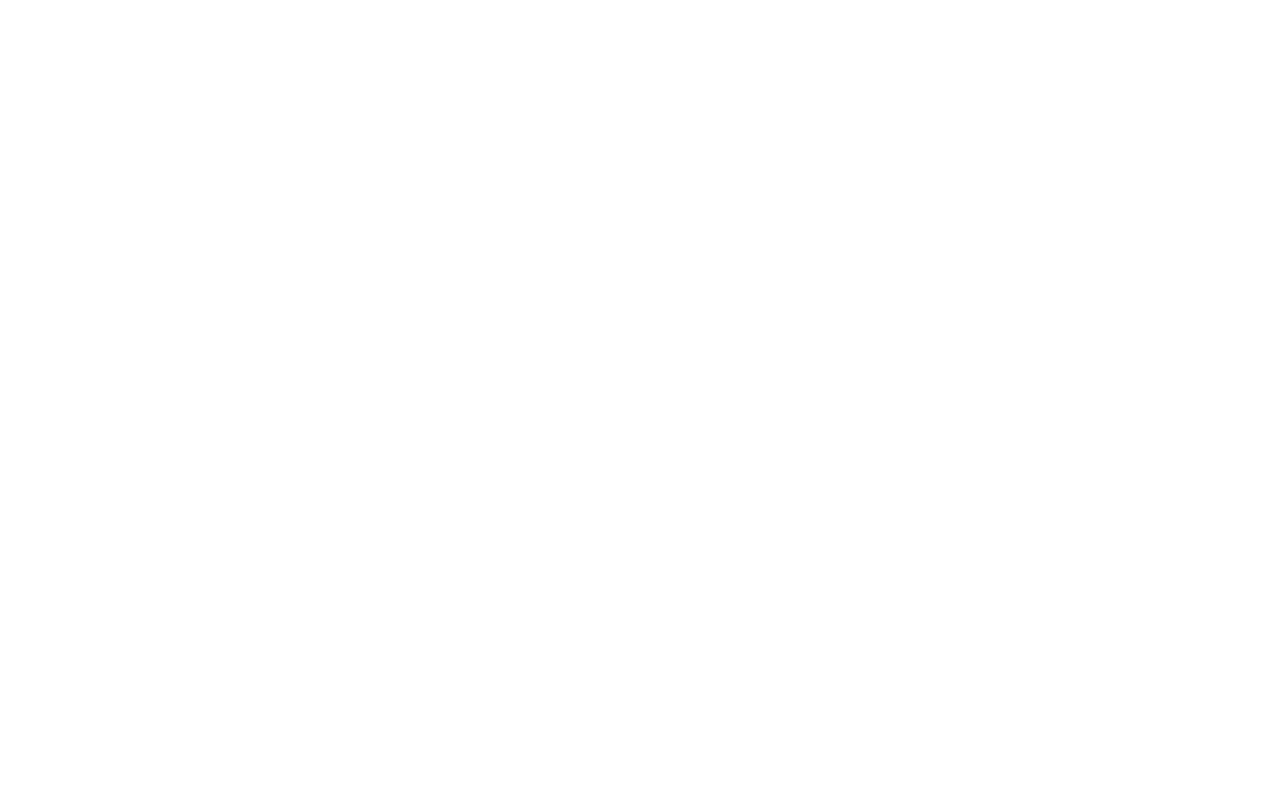
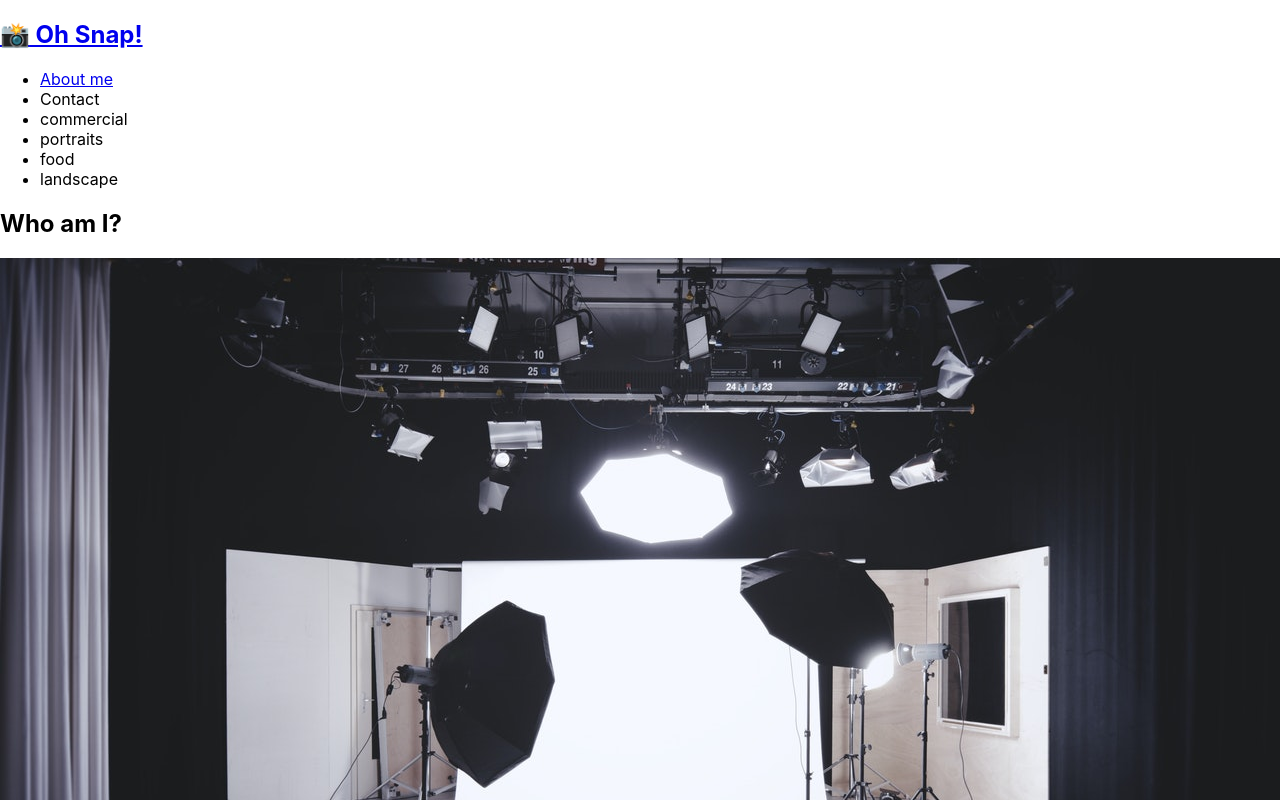
Before and after one commit to Morettilouie/photo-port, a React (Create React App) app: page / in a window 1280 px wide. Shown: the top 800 px of the page. Built offline with nearby package versions, Linux system fonts and the light colour scheme.

Commit message:
added About and Nav compontents

```diff
--- a/src/App.js
+++ b/src/App.js
@@ -1,9 +1,15 @@
+import React from 'react';
+import About from './components/About';
+import Nav from './components/Nav';
 import './App.css';
 
 function App() {
   return (
     <div>
-
+      <Nav></Nav>
+      <main>
+      <About></About>
+      </main>
     </div>
   );
 }
--- /dev/null
+++ b/src/components/About/index.js
@@ -0,0 +1,13 @@
+import React from 'react';
+import coverImage from '../../assets/cover/cover-image.jpg';
+
+function About() {
+  return (
+    <section className='my-5'>
+      <h1 id="about">Who am I?</h1>
+      <img src={coverImage} className='my-2' style={{ width: "%100" }} alt ='cover' />
+    </section>
+  );
+}
+
+export default About;
--- /dev/null
+++ b/src/components/Nav/index.js
@@ -0,0 +1,51 @@
+import React from "react";
+
+const categories = [
+    {
+        name: 'commercial',
+        description: 'Photos of grocery stores, food trucks, and other commercial projects'
+    },
+    { name: 'portraits', description: 'Portraits of people in my life' },
+    { name: 'food', description: 'Delicious delicacies' },
+    {
+        name: 'landscape',
+        description: 'Fields, farmhouses, waterfalls, and the beauty of nature',
+    },
+];
+
+function categorySelected(name) {
+    console.log(`${name} clicked`);
+}
+
+function Nav() {
+    return (
+        <header>
+            <h2>
+                <a href="/">
+                    <span role='img' aria-label="camera">📸</span> Oh Snap!
+                </a>
+            </h2>
+            <nav>
+                <ul className="flex-row">
+                    <li className="mx-2">
+                        <a href="#about">
+                            About me
+                        </a>
+                    </li>
+                    <li>
+                        <span>Contact</span>
+                    </li>
+                    {categories.map((category) => (
+                        <li className="mx-1" key={category.name}>
+                            <span onClick={() => categorySelected(category.name)}>
+                                {category.name}
+                            </span>
+                        </li>
+                    ))}
+                </ul>
+            </nav>
+        </header>
+    )
+}
+
+export default Nav
```
